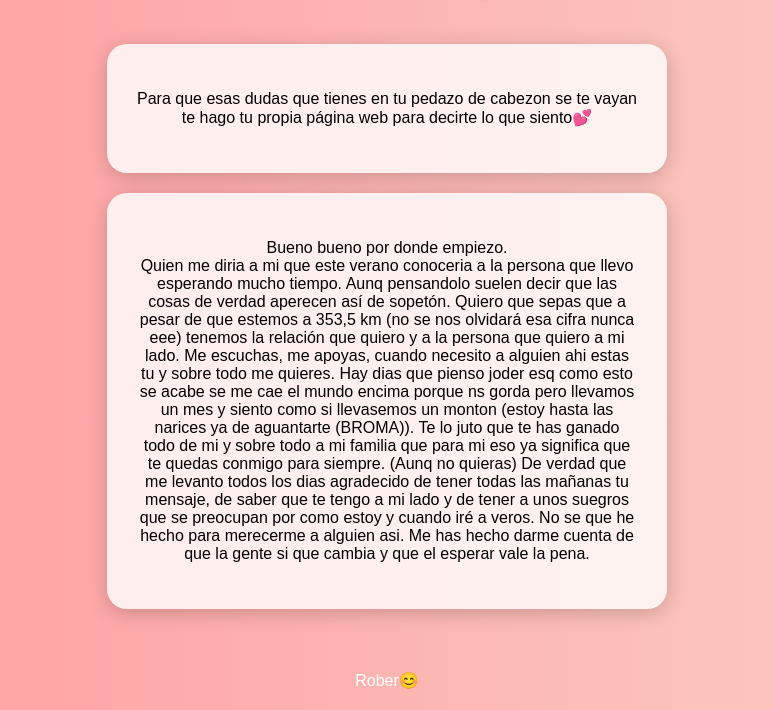
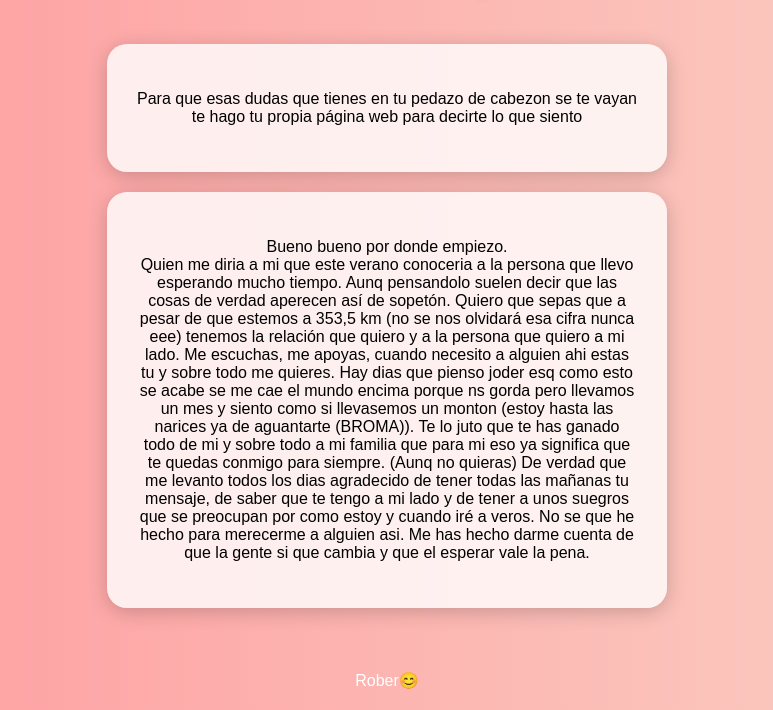
Before and after one commit to Robertillo1206/Andrea_Web, a plain HTML site: page index.html in a window 1280 px wide. Shown: the part 90-800 px from the top of the page, without its empty margins (253-1026 px from the left). Drawn offline with Linux system fonts and the light colour scheme.

Commit message:
index.html

```diff
--- a/index.html
+++ b/index.html
@@ -70,7 +70,7 @@
   <h1>Cara Culo💖</h1>
 
   <div class="card">
-    <p>Para que esas dudas que tienes en tu pedazo de cabezon se te vayan te hago tu propia página web para decirte lo que siento💕</p>
+    <p>Para que esas dudas que tienes en tu pedazo de cabezon se te vayan te hago tu propia página web para decirte lo que siento</p>
 </div>
 
 <div class="card">
```
